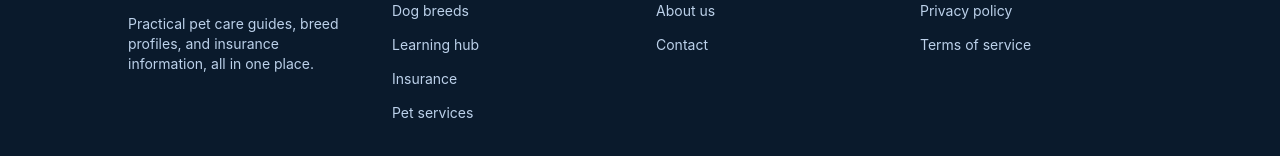
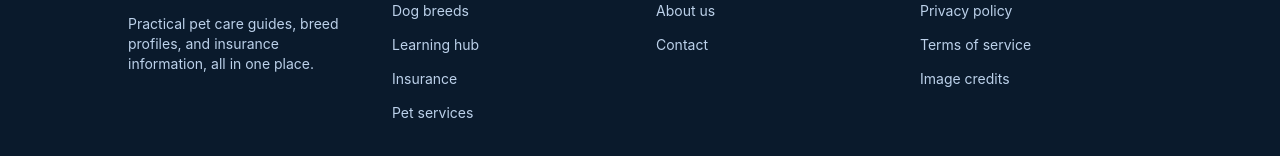
Before and after one commit to Tobi200-blip/PetWell, a React (Vite) app: page / in a window 1280 px wide. Shown: the part 4250-4406 px from the top of the page. Built offline with nearby package versions, Linux system fonts and the light colour scheme; no server answers.

Commit message:
Update Footer.jsx

```diff
--- a/src/components/Footer.jsx
+++ b/src/components/Footer.jsx
@@ -153,6 +153,7 @@ export default function Footer() {
             links={[
               { label: "Privacy policy", to: "/privacy" },
               { label: "Terms of service", to: "/terms" },
+              { label: "Image credits", to: "/image-credits" },
             ]}
           />
         </div>
```
